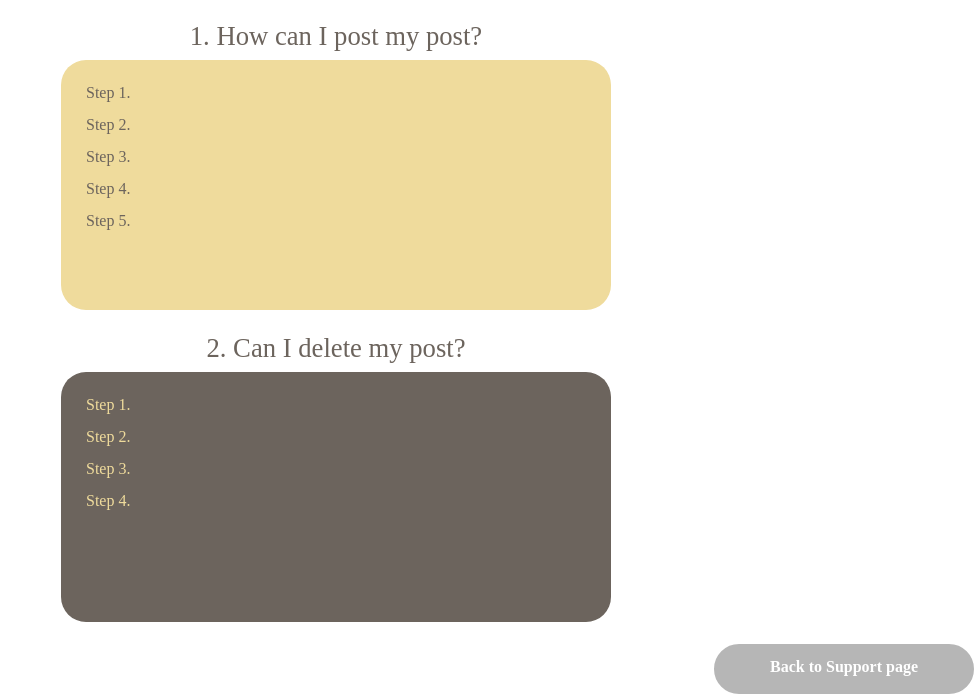
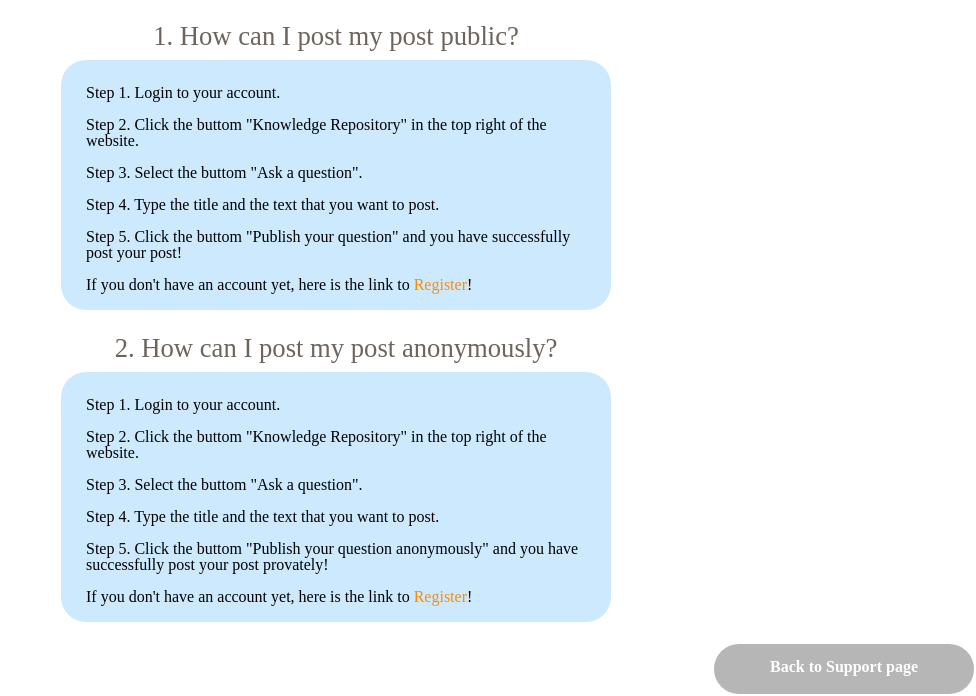
Before and after one commit to krisun09/2222ChatWeb, a Bottle app: page /support-knowledge in a window 1280 px wide. Shown: the part 128-824 px from the top of the page, without its empty margins (304-1280 px from the left). Run offline with Bottle, Linux system fonts and the light colour scheme.

Commit message:
support update style and info

```diff
--- a/templates/support-knowledge.html
+++ b/templates/support-knowledge.html
@@ -7,10 +7,11 @@
         <script type = "text/javascript" src="js/register.js"></script>
 
         <style>
-            p#roundcorner_colour1 {
+            p.roundcorner_colour1 {
                 border-radius: 25px;
                 background: rgb(239, 219, 156);
-                color: #6C645D;
+                background: hsl(206,100%,40%);
+                color: white;
                 padding: 25px;
                 height: 200px;
                 width: 500px;
@@ -19,10 +20,10 @@
 
             }
 
-            p#roundcorner_colour2 {
+            p.roundcorner_colour2 {
                 border-radius: 25px;
-                background: #6C645D;
-                color: rgb(239, 219, 156);
+                background: hsl(206,96%,90%);
+                color: black;
                 padding: 25px;
                 height: 200px;
                 width: 500px;
@@ -32,7 +33,7 @@
             }
 
             a.word {
-                color: white;
+                color: darkorange;
             }
 
             a.bot{
@@ -65,31 +66,38 @@
         </header>
 
         <section>
-            <h3 style="font-family: serif; color : #6C645D; font-size: 20pt; margin-top: 25px">1. How can I post my post?</h3>
-                <p id="roundcorner_colour1">
-                    Step 1. <br />
+            <h3 style="font-family: serif; color : #6C645D; font-size: 20pt; margin-top: 25px">1. How can I post my post public?</h3>
+                <p class="roundcorner_colour2">
+                    Step 1. Login to your account. <br />
                     <br />
-                    Step 2.  <br />
+                    Step 2. Click the buttom "Knowledge Repository" in the top right of the website. <br />
                     <br />
-                    Step 3. <br />
+                    Step 3. Select the buttom "Ask a question".<br />
                     <br />
-                    Step 4. <br />
+                    Step 4. Type the title and the text that you want to post.<br />
                     <br />
-                    Step 5.
+                    Step 5. Click the buttom "Publish your question" and you have successfully post your post!<br />
+                    <br/>
+                    If you don't have an account yet, here is the link to
+                    <a class='word' href='register' target="_blank">Register</a>!
                 </p>
         </section>
 
         <section>
-            <h3 style="font-family: serif; color : #6C645D; font-size: 20pt; margin-top: 25px">2. Can I delete my post?</h3>
-                <p id="roundcorner_colour2">
-                    Step 1. <br />
+            <h3 style="font-family: serif; color : #6C645D; font-size: 20pt; margin-top: 25px">2. How can I post my post anonymously?</h3>
+                <p class="roundcorner_colour2">
+                    Step 1. Login to your account. <br />
                     <br />
-                    Step 2.<br />
+                    Step 2. Click the buttom "Knowledge Repository" in the top right of the website. <br />
                     <br />
-                    Step 3. <br />
+                    Step 3. Select the buttom "Ask a question".<br />
                     <br />
-                    Step 4. <br />
+                    Step 4. Type the title and the text that you want to post.<br />
                     <br />
+                    Step 5. Click the buttom "Publish your question anonymously" and you have successfully post your post provately! <br />
+                    <br />
+                    If you don't have an account yet, here is the link to
+                    <a class='word' href='register' target="_blank">Register</a>!
                 </p>
         </section>
 
```
Also changed, not shown: templates/support-account.html (+10 -9 lines), templates/support-privacy.html (+13 -15 lines), templates/support-send_msg.html (+10 -9 lines), templates/support.html (+15 -15 lines).
